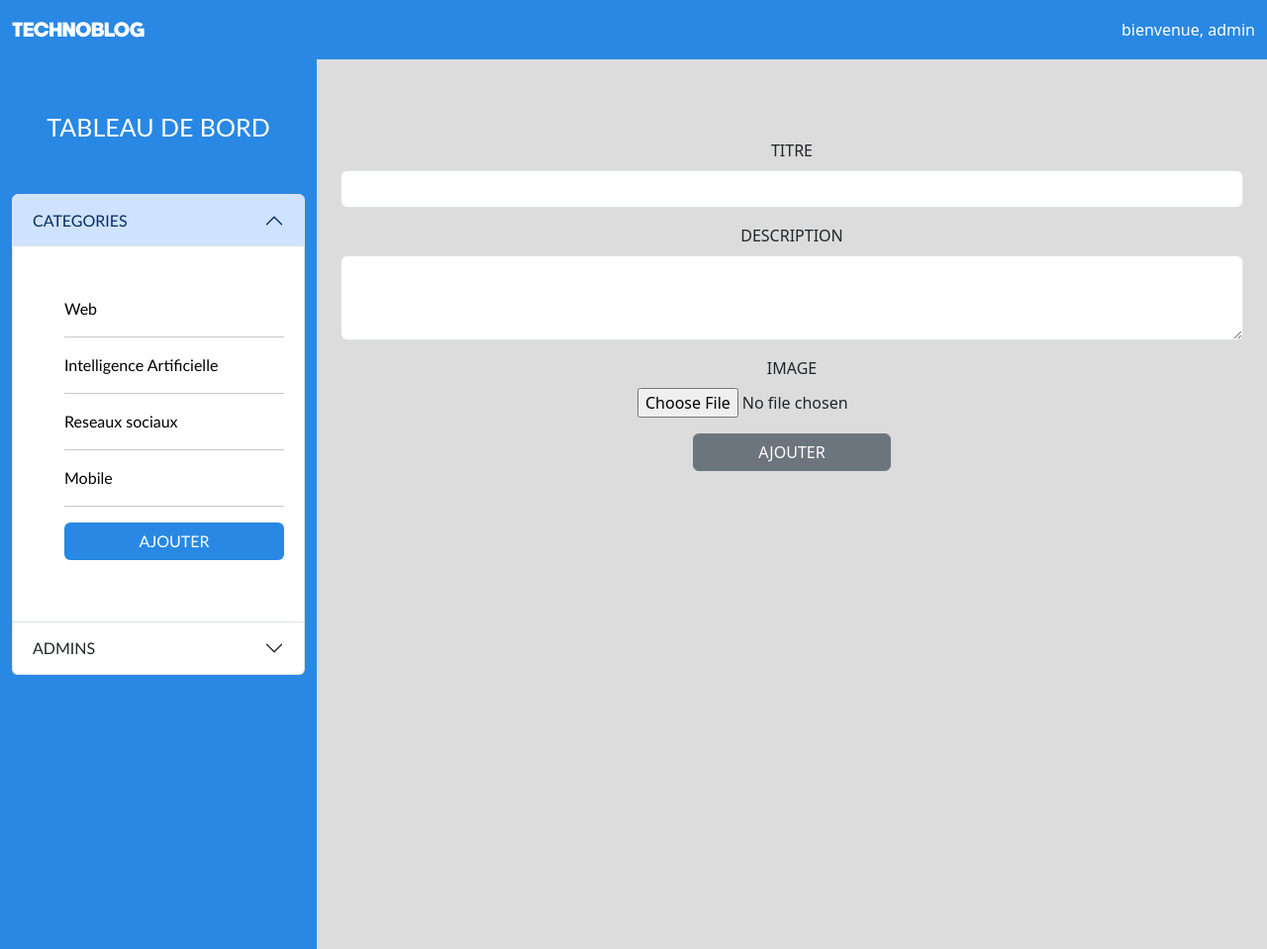
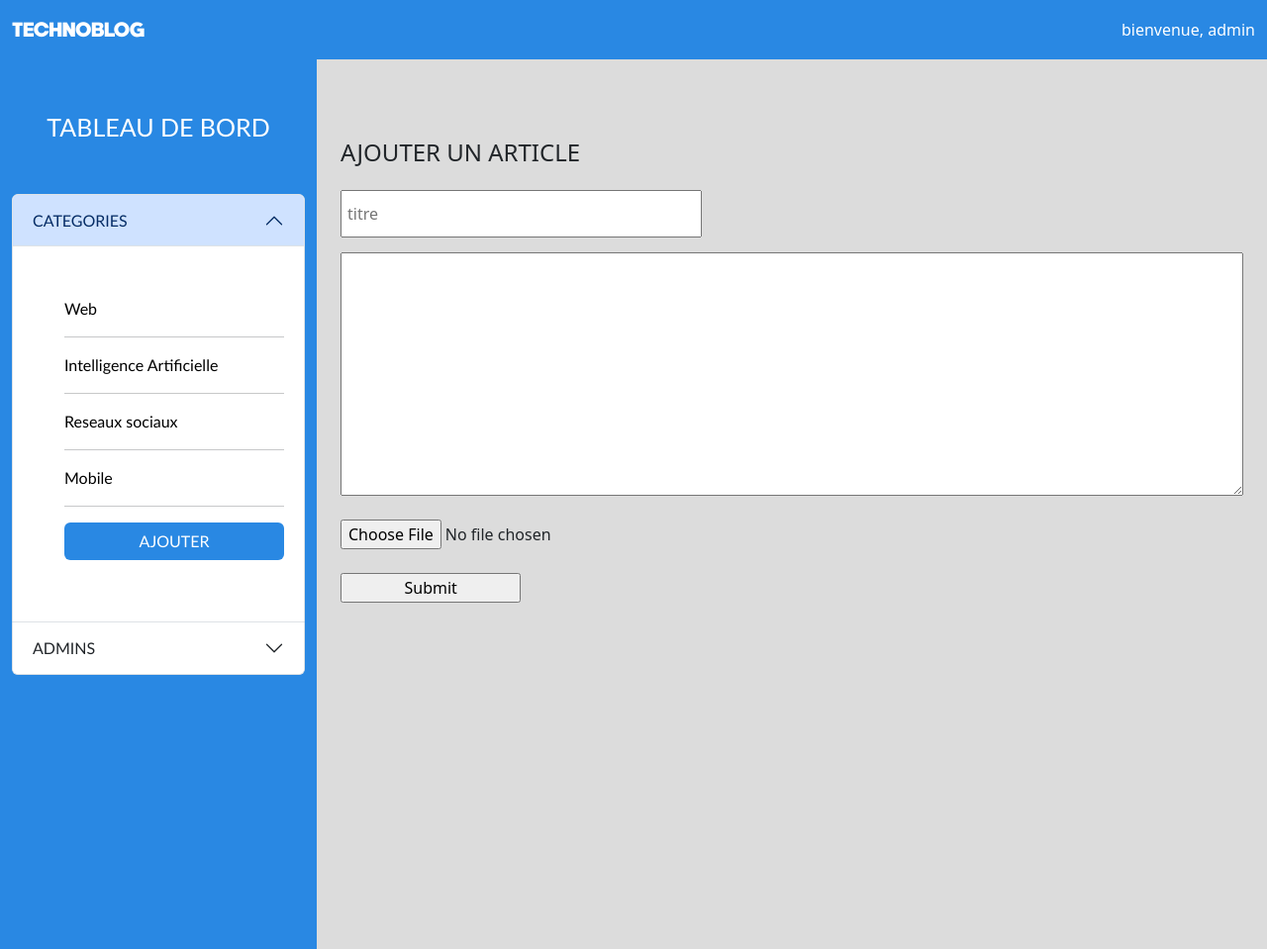
Before and after one commit to Princessai/creatix-cgt, a PHP site: page /admin/formulaire-article.php in a window 1280 px wide. Shown: the top 959 px of the page at 99% size. Run offline with PHP 8.4, Linux system fonts and the light colour scheme.

Commit message:
modif formulaire

```diff
--- a/site/admin/formulaire-article.php
+++ b/site/admin/formulaire-article.php
@@ -1,3 +1,27 @@
+<?php
+
+$conn = new PDO('mysql:host=localhost;dbname=creatix', 'root', '');
+
+
+if (isset($_POST['submit'])) {
+    $titre = addslashes($_POST['titre']);
+    $contenu =  isset($_POST['contenu']) ? $_POST['contenu'] : '' ;
+    $image  = $_POST['image'];
+    $date_public = date("Y-m-d H:i:s");
+
+
+    $req2 = "INSERT INTO articles VALUES('', ' $titre',' $image', '$contenu','$date_public', '','')";
+    $exe2 = $conn->prepare($req2);
+    $exe2->execute();
+
+}
+
+?>
+
+
+
+
+
 <!DOCTYPE html>
 <html lang="en">
 
@@ -71,27 +95,12 @@
                     <div class="container text-center">
                         <div class="row">
                             <div class="col-sm-12">
-                                <form action="" method="POST" class="ajout-form">
-                                    <div class="mb-3">
-                                        <label for="exampleFormControlInput1" class="form-label">TITRE</label>
-                                        <input type="email" class="form-control" id="exampleFormControlInput1">
-                                    </div>
-                                    <div class="mb-3">
-                                        <label for="exampleFormControlTextarea1" class="form-label">DESCRIPTION
-                                        </label>
-                                        <textarea class="form-control" id="exampleFormControlTextarea1"
-                                            rows="3"></textarea>
-                                    </div>
-
-                                    <div class="mb-3">
-                                        <label for="exampleFormControlTextarea1" class="form-label"> IMAGE
-                                        </label> <br>
-                                        <input type="file">
-                                    </div>
-
-                                    <div class="mb-3">
-                                        <button type="submit" class="btn btn-secondary mb-3">AJOUTER</button>
-                                    </div>
+                            <form action="" method="POST" class="ajout-form">
+                                    <h4 style="text-align: start ;">AJOUTER UN ARTICLE</h4>
+                                    <input type="text" placeholder="titre" name="titre">
+                                    <textarea name="contenu" id="contenu" cols="30" rows="10"></textarea><br>
+                                    <input type="file" name="image" id="image"><br>
+                                    <input type="submit" name="submit">
                                 </form>
                             </div>
                         </div>
```
Also changed, not shown: site/admin/web.php (+40 -7 lines).
